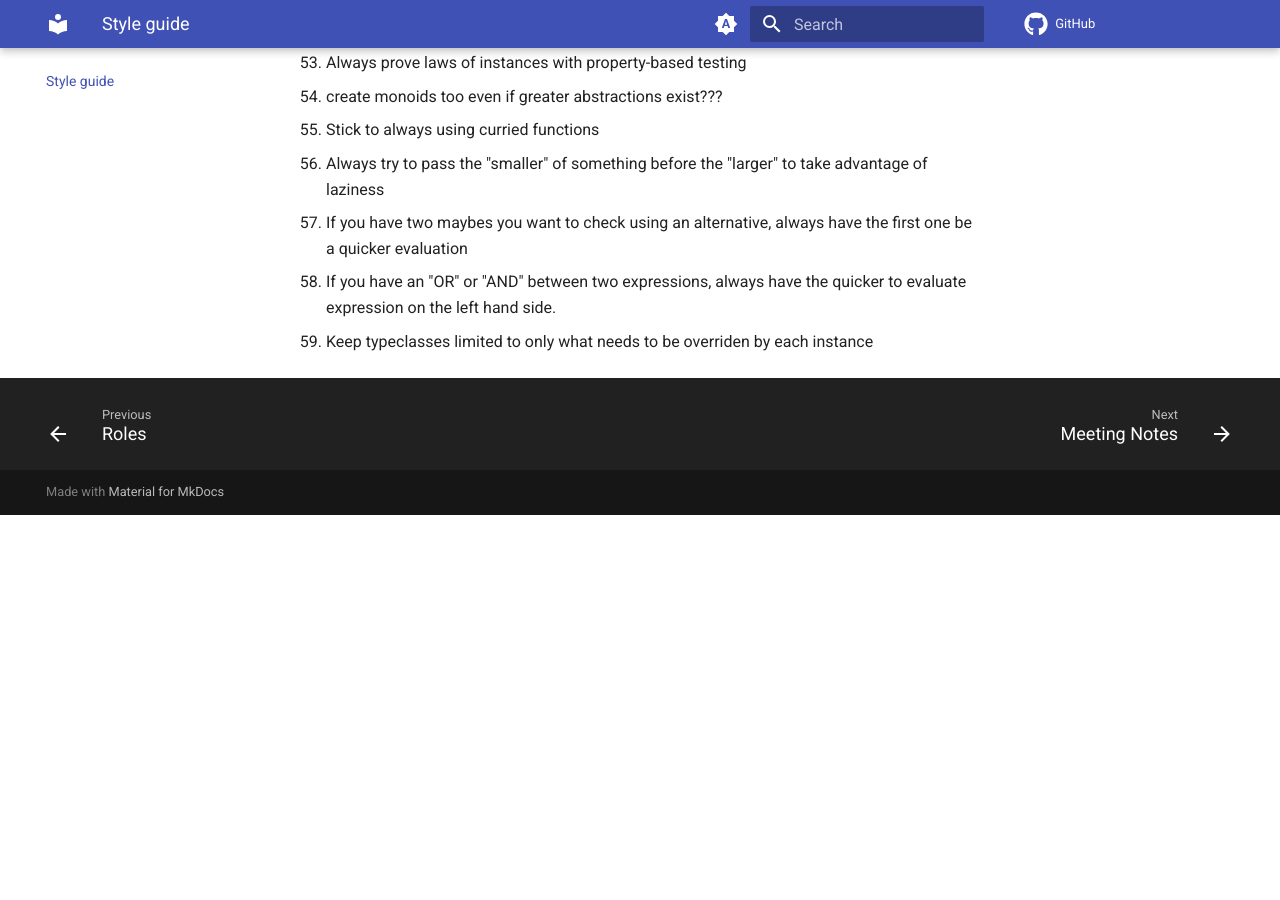
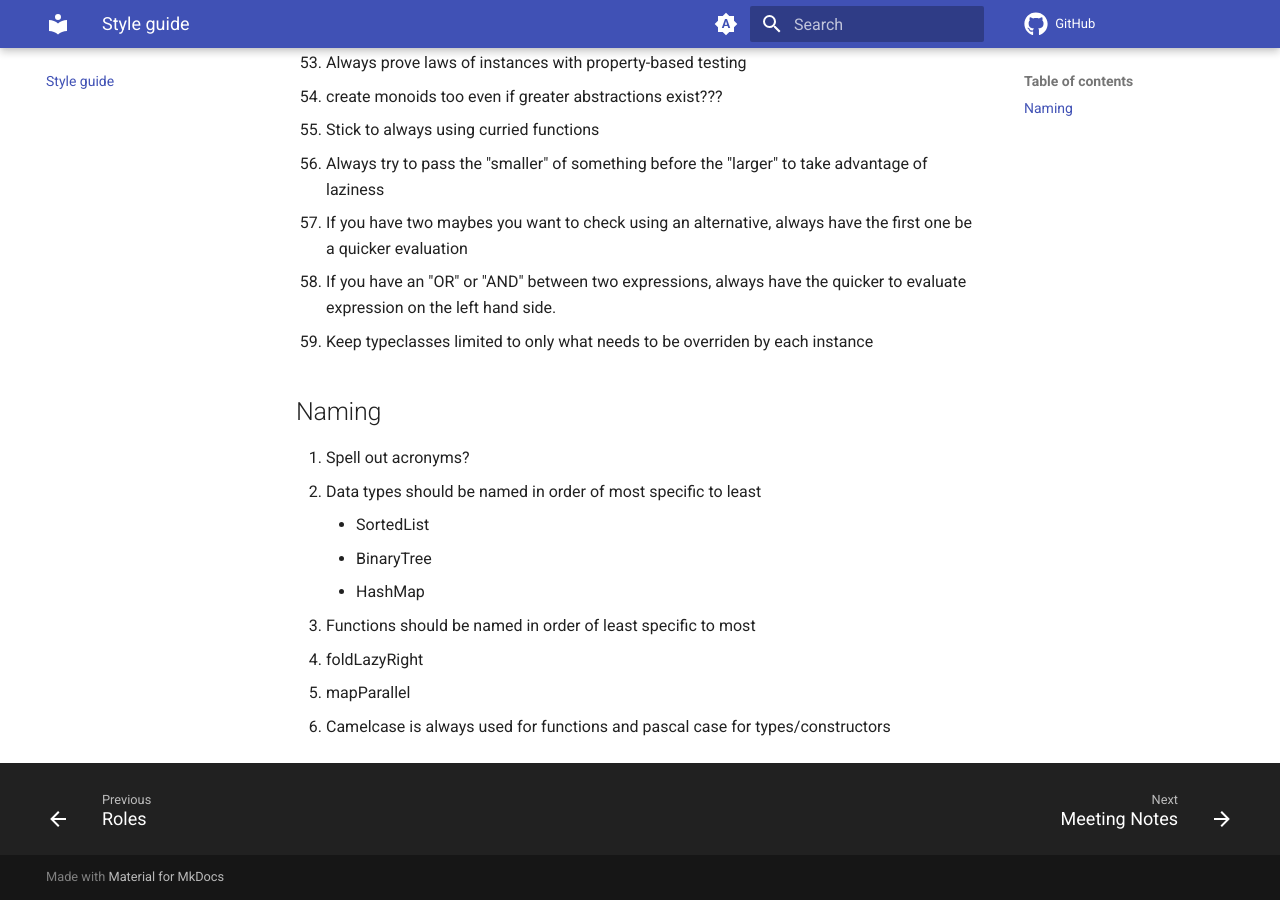
Before and after one commit to solvex-software/solvex-internal-documentation, an MkDocs documentation site: the page built from docs/style-guide.md, in a window 1280 px wide and 900 px high, scrolled down 2401 px. Built offline with MkDocs 1.6.1 and Material for MkDocs 9.7.7, drawn with Linux system fonts in a browser that asks for light colours; comment, search, counter and statistics services are not loaded; before the commit the page ends 2916 px from its top, so only the background shows below that.

Commit message:
Update style-guide.md

```diff
--- a/docs/style-guide.md
+++ b/docs/style-guide.md
@@ -60,3 +60,13 @@
   - If you have two maybes you want to check using an alternative, always have the first one be a quicker evaluation
   - If you have an "OR" or "AND" between two expressions, always have the quicker to evaluate expression on the left hand side.
 1. Keep typeclasses limited to only what needs to be overriden by each instance
+## Naming
+1. Spell out acronyms?
+1. Data types should be named in order of most specific to least
+    - SortedList
+    - BinaryTree
+    - HashMap
+1. Functions should be named in order of least specific to most
+   - foldLazyRight
+   - mapParallel
+1. Camelcase is always used for functions and pascal case for types/constructors
```
